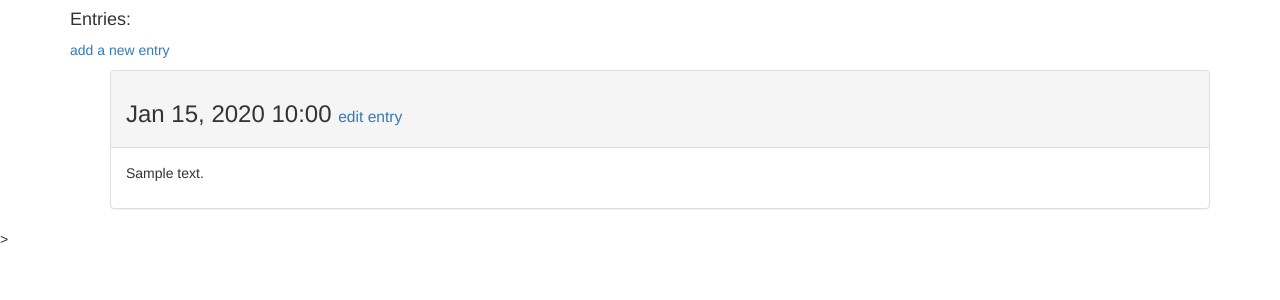
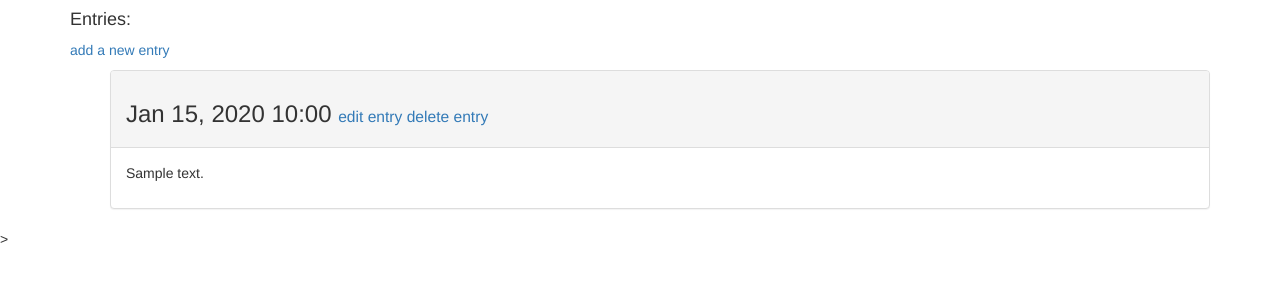
Before and after one commit to Rothelhurt/learning_log, a Django app: page /topics/1/ in a window 1280 px wide. Shown: the part 174-474 px from the top of the page. Run offline with Django 3.2, Linux system fonts and the light colour scheme; a user stored in the database is signed in; tables that the repository leaves empty hold one stand-in row (values such as "Sample post"); some libraries are stand-ins or nearby versions.

Commit message:
Added delete entry option.

```diff
--- a/learning_logs/templates/learning_logs/topic.html
+++ b/learning_logs/templates/learning_logs/topic.html
@@ -19,6 +19,7 @@
                   {{ entry.date_added|date:'M d, Y H:i' }}
                   <small>
                       <a href="{% url 'learning_logs:edit_entry' entry.id %}">edit entry</a>
+                      <a href="{% url 'learning_logs:delete_entry' entry.id %}">delete entry</a>
                   </small>
               </h3>
           </div>
--- a/learning_logs/urls.py
+++ b/learning_logs/urls.py
@@ -15,5 +15,7 @@ urlpatterns = [
     # Страница добавления новой записи.
     url(r'^new_enrty/(?P<topic_id>\d+)/$', views.new_entry, name='new_entry'),
     # Страница для редактирования записи.
-    url(r'^edit_entry/(?P<entry_id>\d+)/$', views.edit_entry, name='edit_entry')
+    url(r'^edit_entry/(?P<entry_id>\d+)/$', views.edit_entry, name='edit_entry'),
+    # Страница для удаления записи.
+    url(r'^delete_entry/(?P<entry_id>\d+)/$', views.delete_entry, name='delete_entry'),
 ]
--- a/learning_logs/views.py
+++ b/learning_logs/views.py
@@ -89,3 +89,19 @@ def edit_entry(request, entry_id):
             return HttpResponseRedirect(reverse('learning_logs:topic', args=[topic.id]))
     context = {'entry': entry, 'topic': topic, 'form': form}
     return render(request, 'learning_logs/edit_entry.html', context)
+
+
+@login_required
+def delete_entry(request, entry_id):
+    """Удаляет существующую запись."""
+    entry = get_object_or_404(Entry, id=entry_id)
+    topic = entry.topic
+    if topic.owner != request.user:
+        raise Http404
+
+    if request.method == 'POST':
+        entry.delete()
+        return HttpResponseRedirect(reverse('learning_logs:topic', args=[topic.id]))
+    else:
+        context = {'entry': entry, 'topic': topic}
+        return render(request, 'learning_logs/delete_entry.html', context)
```
